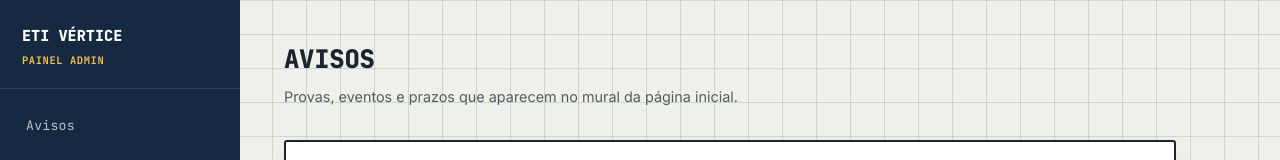
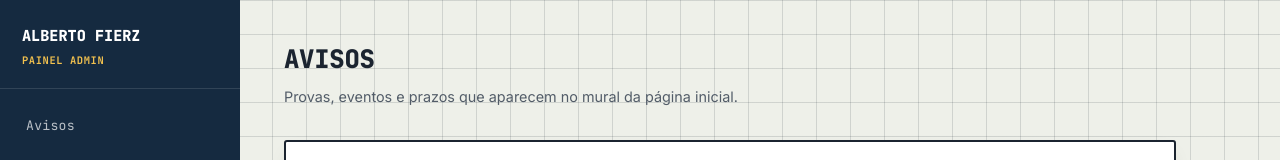
Before and after one commit to Fl0ppy2030/Alberto-Fierz---PAGE, a Next.js app: page /admin/avisos in a window 1280 px wide. Shown: the top 160 px of the page. Built offline with nearby package versions, Linux system fonts and the light colour scheme; no server answers; the database is empty.

Commit message:
Update layout.jsx

```diff
--- a/app/admin/(dashboard)/layout.jsx
+++ b/app/admin/(dashboard)/layout.jsx
@@ -13,7 +13,7 @@ export default async function DashboardLayout({ children }) {
       <aside className="admin-sidebar">
         <div>
           <div className="admin-brand">
-            ETI VÉRTICE
+            ALBERTO FIERZ
             <span>PAINEL ADMIN</span>
           </div>
           <nav className="admin-nav">
```
